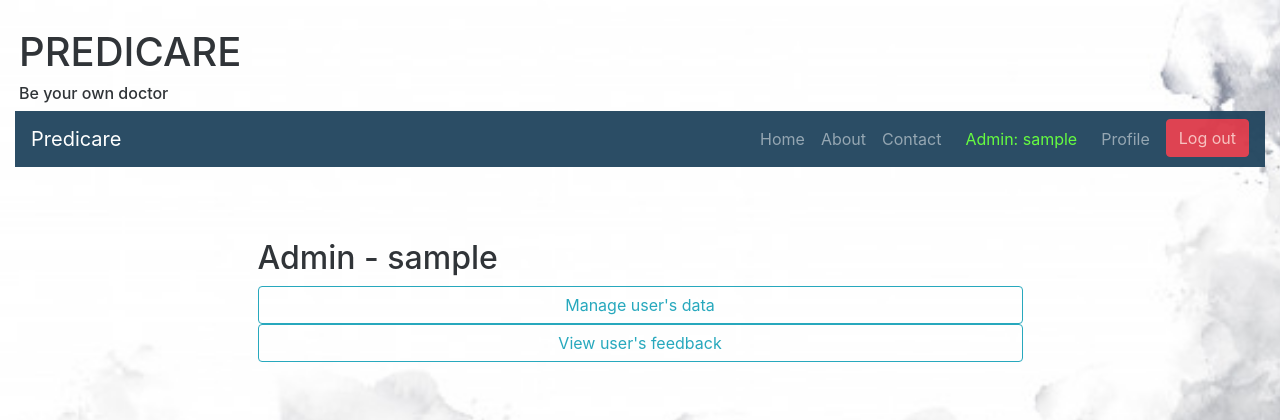
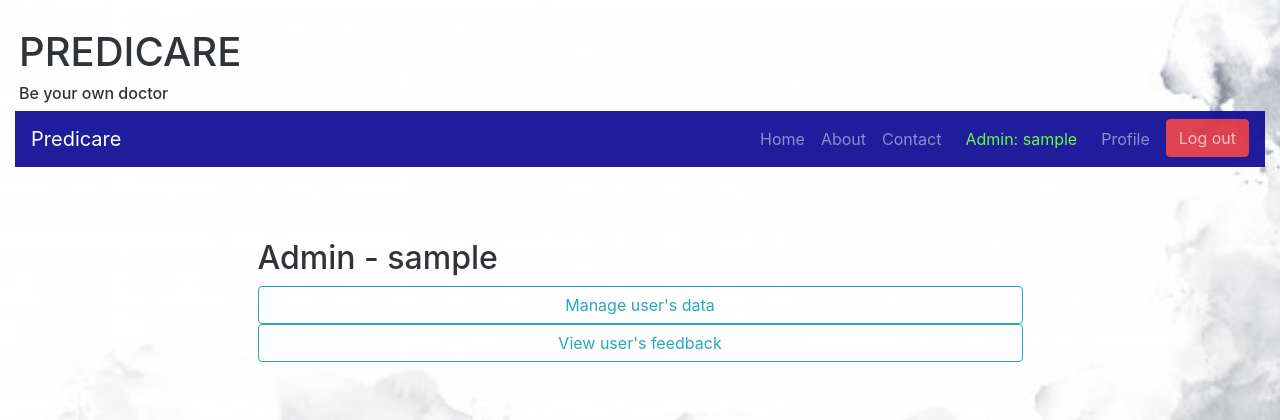
Before and after one commit to brohan2001/DiseasePredictor, a Django app: page /admin_ui in a window 1280 px wide. Shown: the top 420 px of the page. Run offline with Django 3.2, Linux system fonts and the light colour scheme; the visitor is signed in with stand-in values (Sample User, id 1); data that the repository does not hold is empty; parts of the project's set-up code (start-up, migrations or seed data) failed here and were passed over; some libraries are stand-ins or nearby versions.

Commit message:
final changes

```diff
--- a/templates/basic.html
+++ b/templates/basic.html
@@ -80,7 +80,7 @@
         </div>
 
 
-          <nav class="navbar navbar-expand-lg navbar-dark" style="background-color: #1b405a;">
+          <nav class="navbar navbar-expand-lg navbar-dark" style="background-color: #0e0c94;">
               <a class="navbar-brand" href="{% url 'home' %}">Predicare </a>
               <button class="navbar-toggler" type="button" data-toggle="collapse" data-target="#navbarSupportedContent">
           <span class="navbar-toggler-icon"></span>
```
